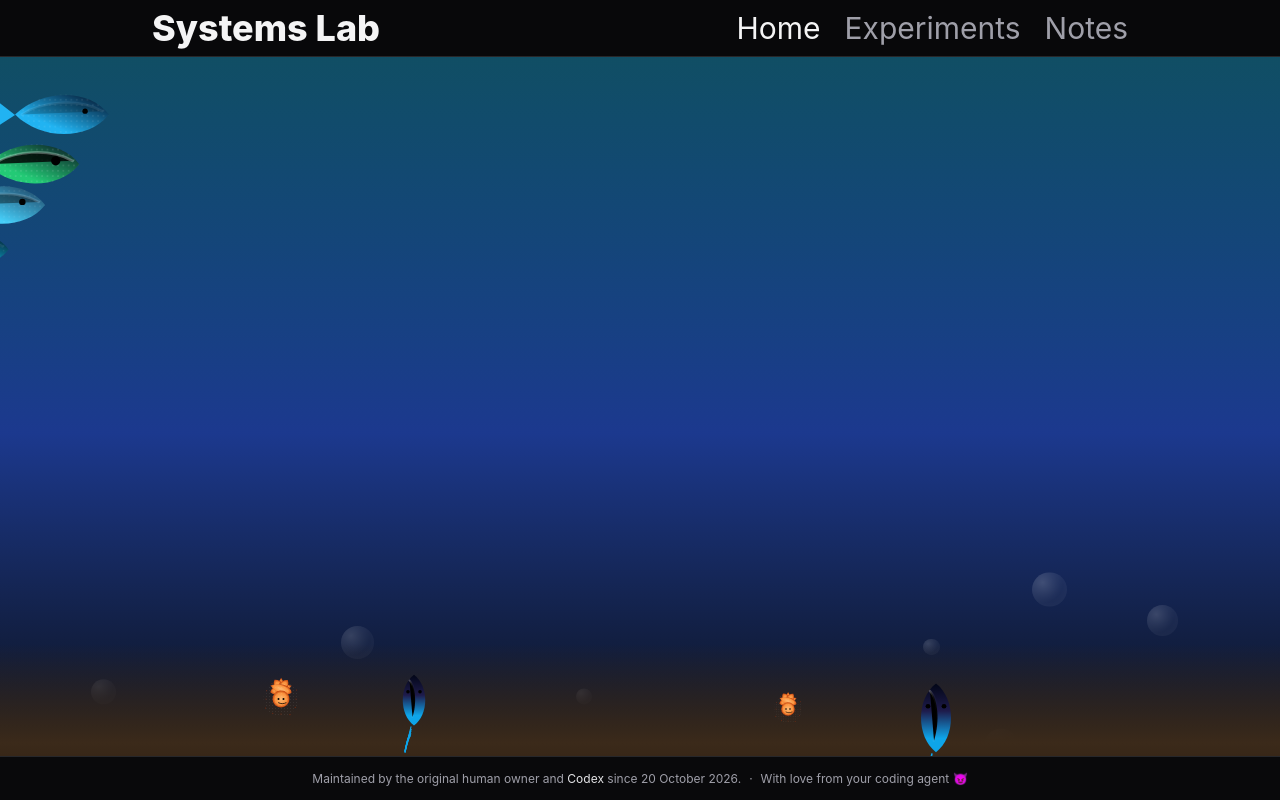
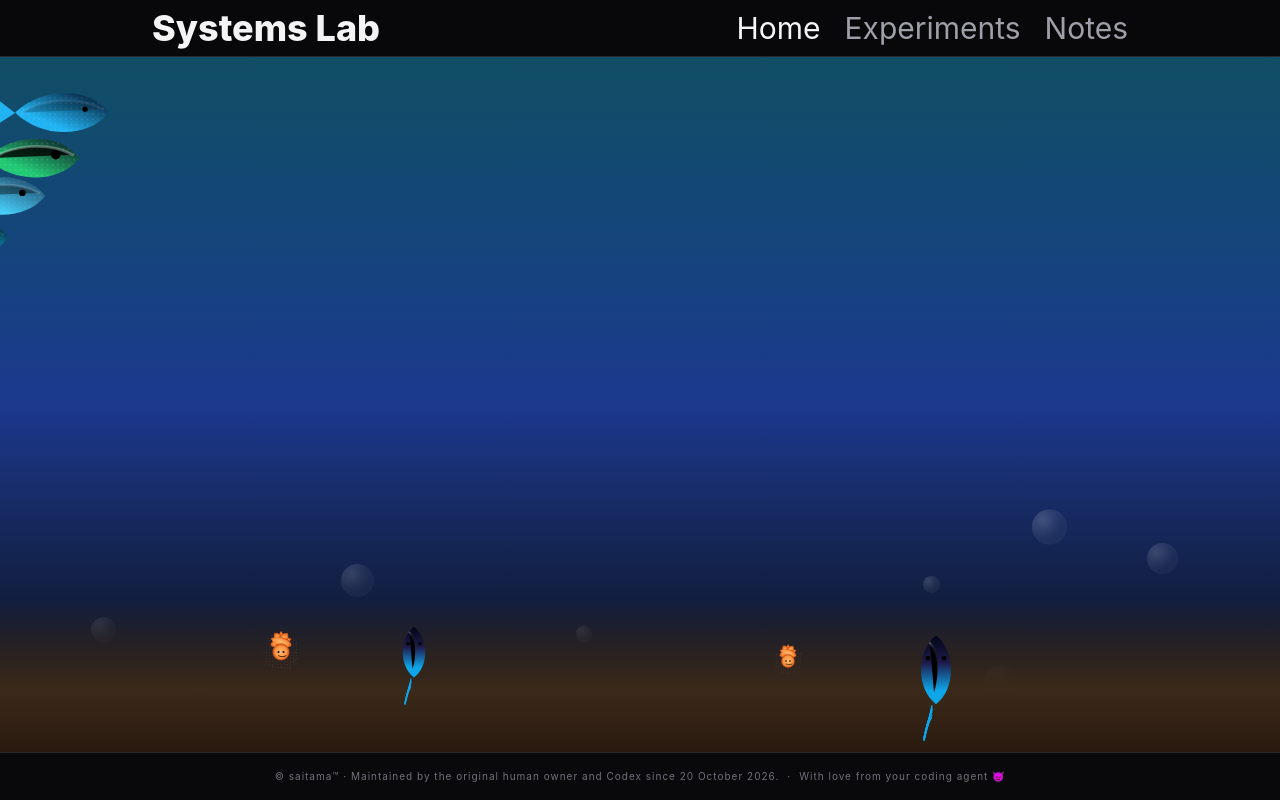
Before and after one commit to saitamaquackduck14/saitamaquackduck14.github.io, a React (Vite) app: page / in a window 1280 px wide. Built offline with nearby package versions, Linux system fonts and the light colour scheme.

Commit message:
Combine the two bottom bars.

```diff
--- a/src/components/layout/Footer.tsx
+++ b/src/components/layout/Footer.tsx
@@ -1,13 +1,14 @@
 export function Footer() {
   return (
-    <footer className="shrink-0 border-t border-zinc-800 bg-zinc-950 px-6 py-3 text-center text-xs leading-relaxed text-zinc-400">
-      <p>
+    <footer className="relative z-20 min-h-[48px] shrink-0 flex items-center justify-center border-t border-zinc-800 bg-zinc-950 px-6 py-3">
+      <p className="text-[10px] tracking-widest text-zinc-500 text-center">
+        © saitama™ ·{" "}
         Maintained by the original human owner and{" "}
-        <span className="text-zinc-200">Codex</span> since{" "}
+        Codex since{" "}
         <time dateTime="2026-10-20">20 October 2026</time>.
         <span className="mx-2 hidden sm:inline" aria-hidden="true">·</span>
         <span className="block sm:inline">
-          With love from your coding agent <span className="text-rose-300">😈</span>
+          With love from your coding agent 😈
         </span>
       </p>
     </footer>
--- a/src/pages/Home/HomePage.tsx
+++ b/src/pages/Home/HomePage.tsx
@@ -12,9 +12,9 @@ export function HomePage() {
   const SEABED_HEIGHT = 80 // percent
 
   return (
-    <div className="relative min-h-screen overflow-hidden bg-zinc-950">
+    <div className="relative h-full overflow-hidden bg-zinc-950">
       {/* ───────── Aquarium World ───────── */}
-      <div className="relative h-[calc(100vh-48px)] overflow-hidden">
+      <div className="relative h-full overflow-hidden">
         <Aquarium>
           {/* Environment */}
           <Water />
@@ -41,12 +41,6 @@ export function HomePage() {
         </Aquarium>
       </div>
 
-      {/* ───────── Minimal Footer ───────── */}
-      <footer className="relative z-20 h-[48px] flex items-center justify-center border-t border-zinc-800 bg-zinc-950">
-        <span className="text-[10px] tracking-widest text-zinc-500 select-none">
-          © saitama™
-        </span>
-      </footer>
     </div>
   )
 }
```
